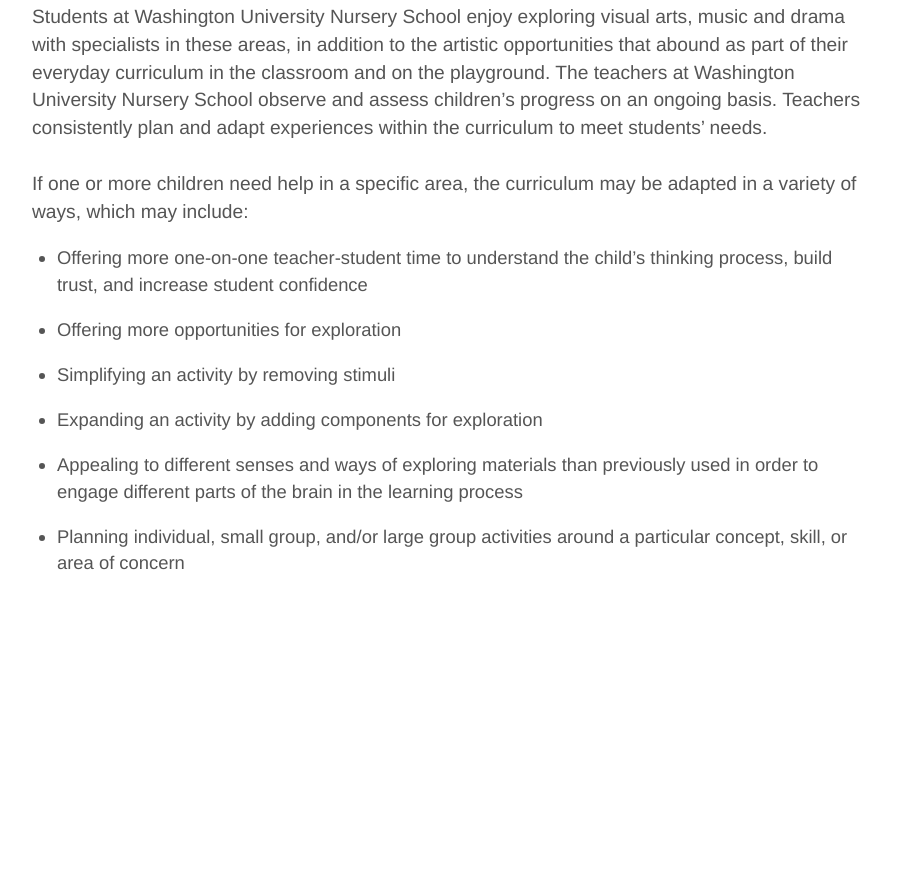
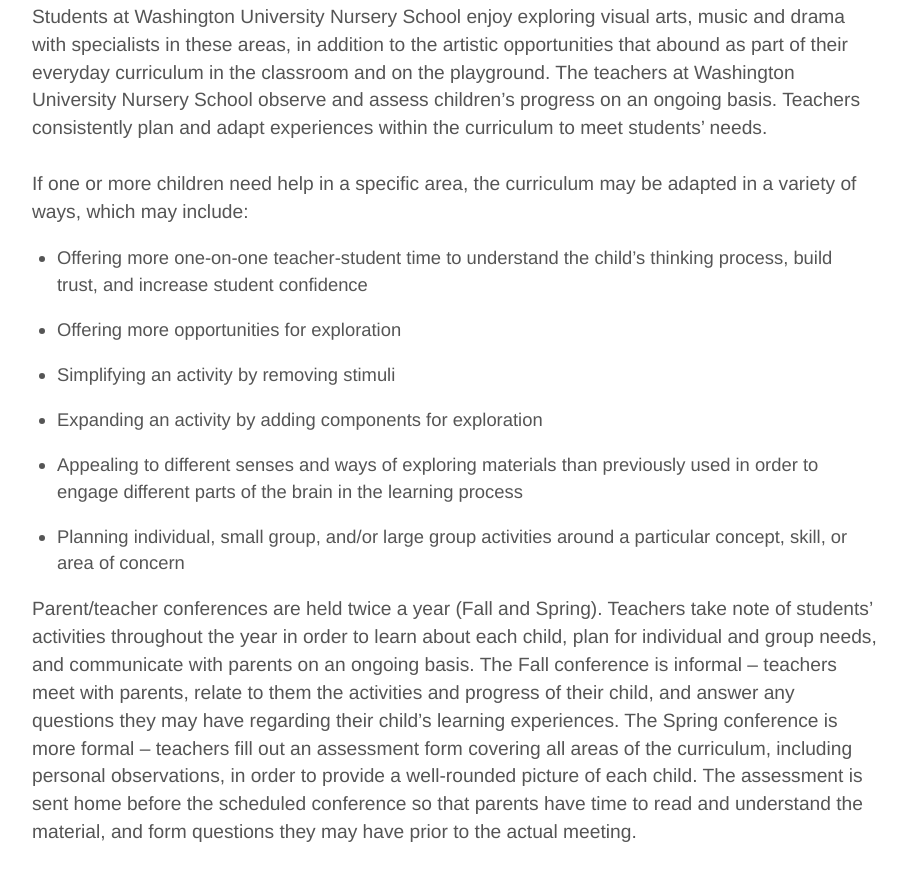
Before and after one commit to CSE256-Fall24/information-foraging-project-natalie-elliot-avery-joel-petra, a website: page files/curriculum_overview.html in a window 1280 px wide. Shown: the part 621-1502 px from the top of the page, without its empty margins (28-934 px from the left). Before the commit the page ends 1256 px from the top, so only its background shows below. Drawn offline with nearby package versions, Linux system fonts and the light colour scheme; files that its build step writes are made by us from their sources; files whose address does not match are found by name.

Commit message:
parent teacher conferences

```diff
--- a/files/curriculum_overview.html
+++ b/files/curriculum_overview.html
@@ -451,6 +451,16 @@
         <li>Planning individual, small group, and/or large group activities around a particular
           concept, skill, or area of concern</li>
       </ul>
+      <p>Parent/teacher conferences are held twice a year (Fall and Spring). Teachers take note of
+        students’ activities throughout the year in order to learn about each child, plan for individual and
+        group needs, and communicate with parents on an ongoing basis. The Fall conference is
+        informal – teachers meet with parents, relate to them the activities and progress of their child,
+        and answer any questions they may have regarding their child’s learning experiences. The
+        Spring conference is more formal – teachers fill out an assessment form covering all areas of the
+        curriculum, including personal observations, in order to provide a well-rounded picture of each
+        child. The assessment is sent home before the scheduled conference so that parents have time to
+        read and understand the material, and form questions they may have prior to the actual meeting.
+      </p>
     </main>
     <div class="widget-area stick secondary" role="complementary">
       <ul class="subnav">
```
